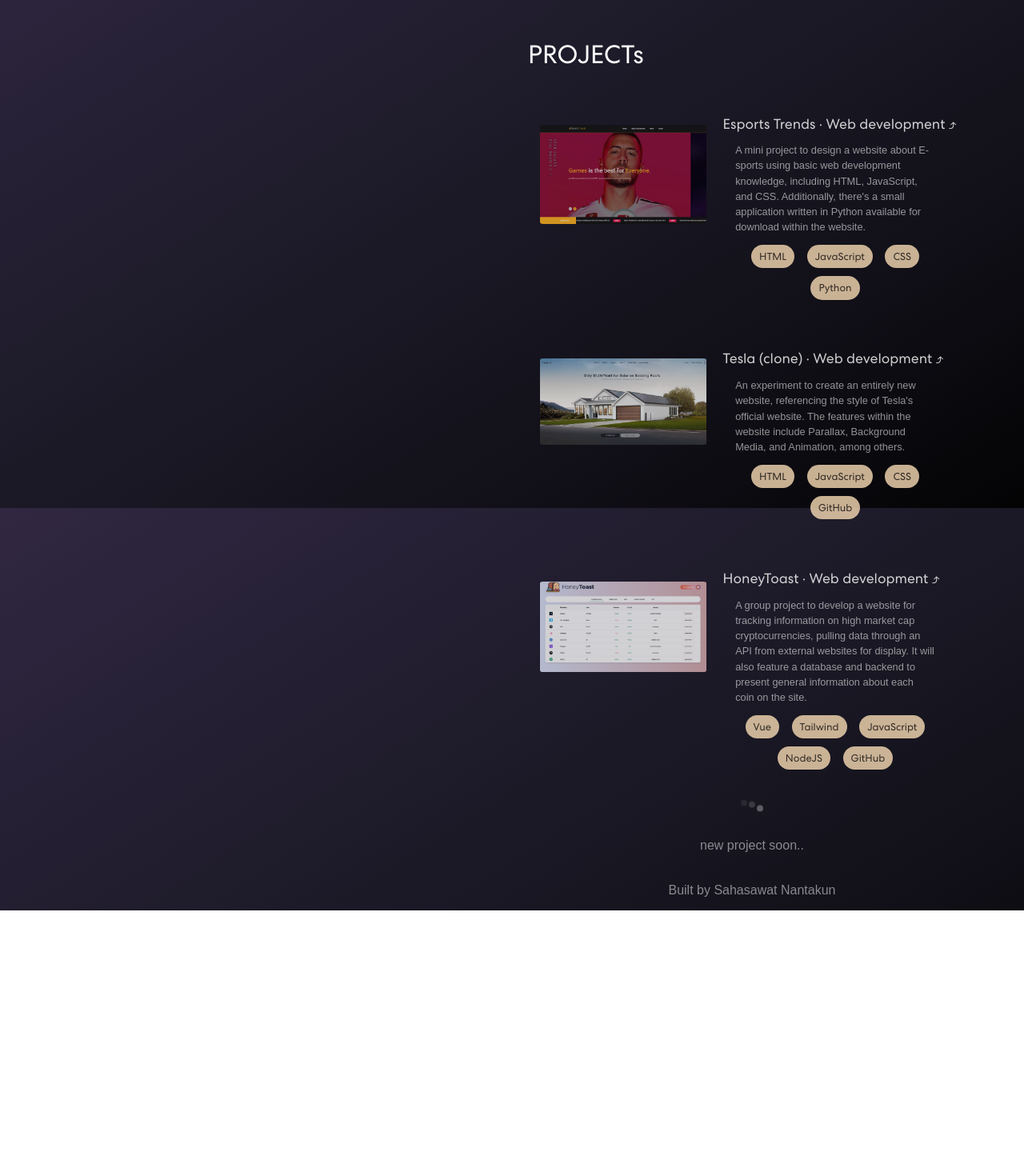
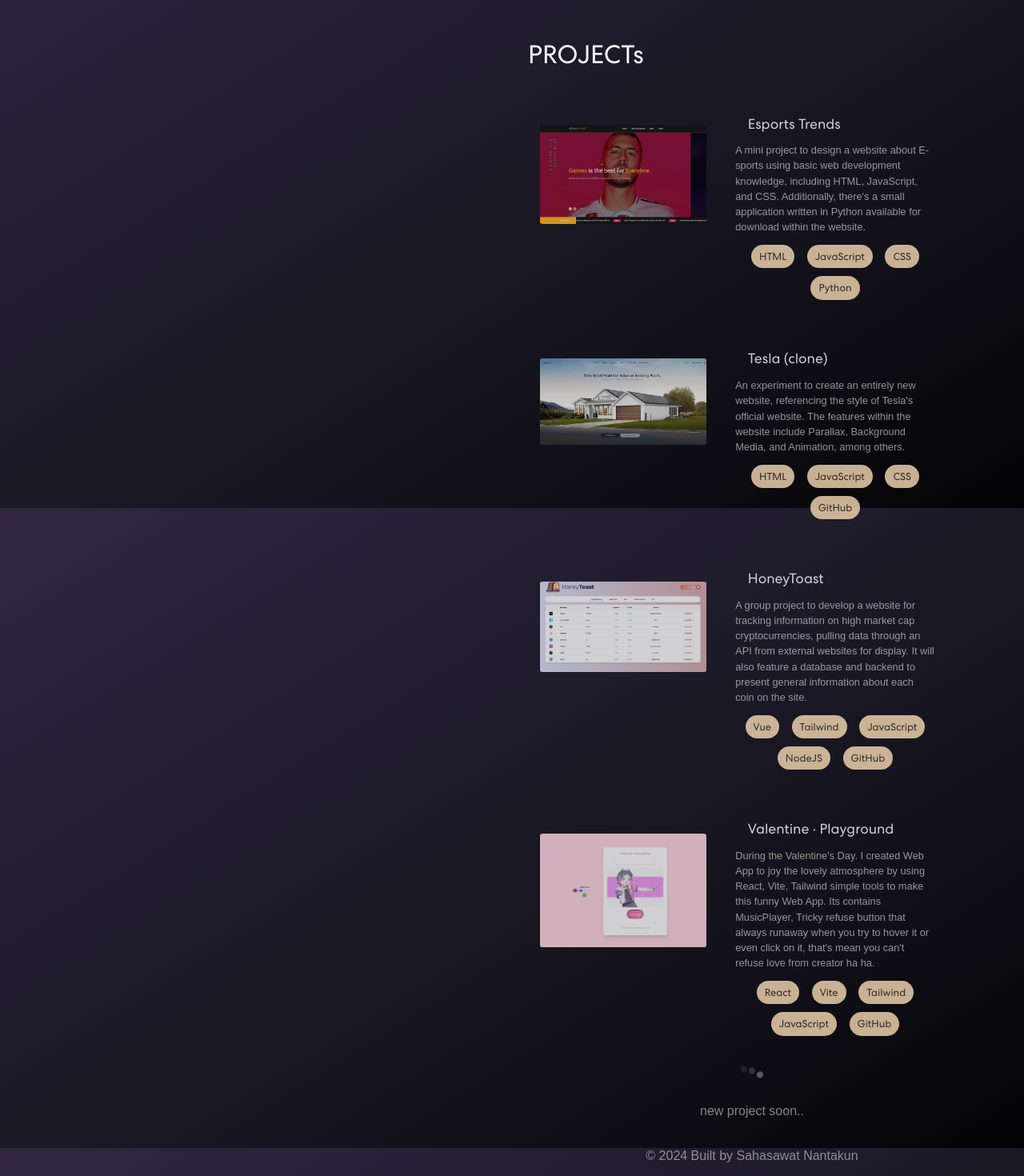
Before and after one commit to sahatwatz/portfolio-app, a React (Create React App) app: page / in a window 1280 px wide. Shown: the part 1765-3235 px from the top of the page at 80% size. Before the commit the page ends 2903 px from the top, so only its background shows below. Built offline with nearby package versions, Linux system fonts and the light colour scheme; a web font is replaced by a local one.

Commit message:
minor change about responsive

```diff
--- a/src/components/Right.js
+++ b/src/components/Right.js
@@ -12,6 +12,7 @@ import skill10 from "../assets/img/toeic2.svg";
 import project1 from "../assets/img/esports-web.png";
 import project2 from "../assets/img/tesla.png";
 import project3 from "../assets/img/honeytoast.png";
+import project4 from "../assets/img/clove.png";
 import popuptoeic from "../assets/img/popuptoeic.jpg";
 
 export const Right = () => {
@@ -142,7 +143,7 @@ export const Right = () => {
               target="_blank"
               rel="noopener noreferrer nofollow"
             >
-              <span>Yellow Bird Barber ⤴</span>
+              <span>Yellow Bird Barber</span>
             </a>
           </h1>
           <p>
@@ -169,7 +170,7 @@ export const Right = () => {
               target="_blank"
               rel="noopener noreferrer nofollow"
             >
-              <span>KMITL ⤴</span>
+              <span>KMITL</span>
             </a>
           </h1>
           <p>
@@ -197,7 +198,7 @@ export const Right = () => {
               target="_blank"
               rel="noopener noreferrer nofollow"
             >
-              <span>Esports Trends · Web development ⤴</span>
+              <span>Esports Trends</span>
             </a>
           </h1>
           <div className="box-text-text">
@@ -239,7 +240,7 @@ export const Right = () => {
               target="_blank"
               rel="noopener noreferrer nofollow"
             >
-              <span>Tesla (clone) · Web development ⤴</span>
+              <span>Tesla (clone)</span>
             </a>
           </h1>
           <div className="box-text-text">
@@ -274,7 +275,7 @@ export const Right = () => {
         <div className="box-text">
           <h1>
             <a href="#" className="link6" target="_blank">
-              <span>HoneyToast · Web development ⤴</span>
+              <span>HoneyToast</span>
             </a>
           </h1>
           <div className="box-text-text">
@@ -307,6 +308,52 @@ export const Right = () => {
           </div>
         </div>
       </div>
+
+      <div className="content-box2">
+        <div className="box-pic">
+          <img src={project4} alt="project 3" />
+        </div>
+        <div className="box-text">
+          <h1>
+            <a
+              href="https://playground-v.vercel.app/"
+              className="link6"
+              target="_blank"
+            >
+              <span>Valentine · Playground</span>
+            </a>
+          </h1>
+          <div className="box-text-text">
+            <p>
+              During the Valentine's Day. I created Web App to joy the lovely
+              atmosphere by using React, Vite, Tailwind simple tools to make
+              this funny Web App. Its contains MusicPlayer, Tricky refuse button
+              that always runaway when you try to hover it or even click on it,
+              that's mean you can't refuse love from creator ha ha.
+            </p>
+          </div>
+          <div className="skill-span">
+            <div className="skill-box">
+              <p>React</p>
+            </div>
+            <div className="skill-box">
+              <p>Vite</p>
+            </div>
+            <div className="skill-box">
+              <p>Tailwind</p>
+            </div>
+          </div>
+          <div className="skill-span">
+            <div className="skill-box">
+              <p>JavaScript</p>
+            </div>
+            <div className="skill-box">
+              <p>GitHub</p>
+            </div>
+          </div>
+        </div>
+      </div>
+
       <div className="for-dot">
         <div className="bouncing-loader">
           <div></div>
@@ -318,7 +365,7 @@ export const Right = () => {
         <h3>new project soon..</h3>
       </div>
       <div className="footer2">
-        <h3>Built by Sahasawat Nantakun</h3>
+        <h3>&copy; 2024 Built by Sahasawat Nantakun</h3>
       </div>
     </div>
   );
--- a/src/css/media_query.css
+++ b/src/css/media_query.css
@@ -55,21 +55,42 @@ Media Query
     padding-bottom: 60%;
   }
 
+  .content-box2 {
+    padding: 0;
+    display: flex;
+    flex-direction: column;
+    width: 100%;
+  }
+
+  .box-pic {
+    width: 100%;
+    padding-bottom: 10%;
+    transform: translateY(-15%);
+    padding-left: 1%;
+    margin-top: 0;
+  }
+
+  .box-text {
+    width: 100%;
+  }
+
+  .box-text span {
+    padding: 0;
+  }
+
   .logo-container {
     padding-top: 20px;
     display: flex;
     flex-direction: row;
     align-items: center;
   }
-
+  .content-box1 img {
+    width: 20px;
+  }
   .list ul {
     font-size: 80%;
     justify-content: space-around;
   }
-}
-
-.content-box1 img {
-  width: 20px;
 }
 
 /* small Mobile */
@@ -122,6 +143,29 @@ Media Query
     flex-direction: column;
     align-items: flex-start;
     padding-bottom: 0%;
+  }
+
+  .content-box2 {
+    padding: 0;
+    display: flex;
+    flex-direction: column;
+    width: 100%;
+  }
+
+  .box-pic {
+    width: 100%;
+    padding-bottom: 10%;
+    transform: translateY(-15%);
+    padding-left: 1%;
+    margin-top: 0;
+  }
+
+  .box-text {
+    width: 100%;
+  }
+
+  .box-text span {
+    padding: 0;
   }
 
   .logo-container {
@@ -320,6 +364,33 @@ Media Query
     align-items: flex-start;
   }
 
+  .content-box2 {
+    padding-bottom: 10px;
+    transform: translateX(30%);
+    margin: 1;
+    padding: 0;
+    display: flex;
+    flex-direction: column;
+    width: 100%;
+  }
+
+  .box-pic {
+    width: 100%;
+    padding-bottom: 10%;
+    transform: translateY(-5%);
+    padding-left: 1%;
+    margin-top: 0;
+  }
+
+  .box-text {
+    width: 100%;
+    padding-bottom: 20px;
+  }
+
+  .box-text span {
+    padding: 0;
+  }
+
   .logo-container {
     justify-content: center;
   }
@@ -328,6 +399,14 @@ Media Query
     padding-left: 20%;
     display: flex;
     justify-content: space-around;
+  }
+
+  .for-dot {
+    transform: translateX(30%);
+  }
+
+  .footer2 {
+    transform: translateX(30%);
   }
 }
 
@@ -379,6 +458,33 @@ Media Query
     align-items: flex-start;
   }
 
+  .content-box2 {
+    padding-bottom: 10px;
+    transform: translateX(30%);
+    margin: 1;
+    padding: 0;
+    display: flex;
+    flex-direction: column;
+    width: 100%;
+  }
+
+  .box-pic {
+    width: 100%;
+    padding-bottom: 10%;
+    transform: translateY(-5%);
+    padding-left: 1%;
+    margin-top: 0;
+  }
+
+  .box-text {
+    width: 100%;
+    padding-bottom: 20px;
+  }
+
+  .box-text span {
+    padding: 0;
+  }
+
   .logo-container {
     justify-content: center;
   }
@@ -388,6 +494,14 @@ Media Query
     display: flex;
 
     justify-content: space-around;
+  }
+
+  .for-dot {
+    transform: translateX(30%);
+  }
+
+  .footer2 {
+    transform: translateX(30%);
   }
 }
 
--- a/src/css/right_element.css
+++ b/src/css/right_element.css
@@ -126,7 +126,6 @@ Right Body
   transition: 0.3s;
 }
 
-
 .box-pic {
   top: 10%;
   right: 1%;
@@ -248,6 +247,7 @@ Right Body
 
 .link6 span {
   color: #ffffff;
+  margin-left: 10%;
   font-weight: 400;
 }
 .link6:hover span {
```
Also changed, not shown: src/assets/img/clove.png (added). Lines whose indentation alone changed are shown as unchanged.
